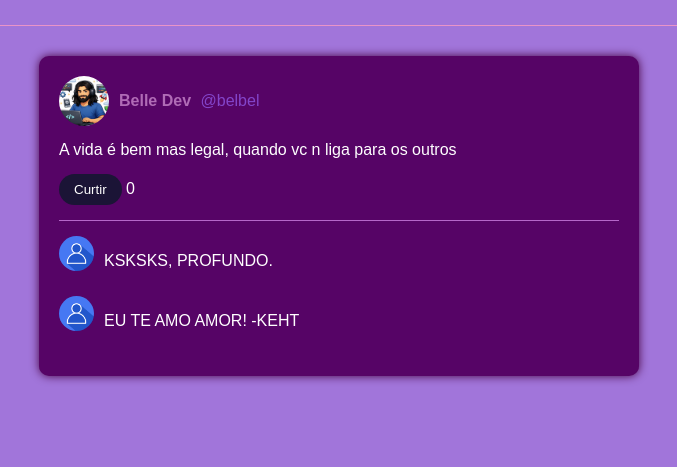
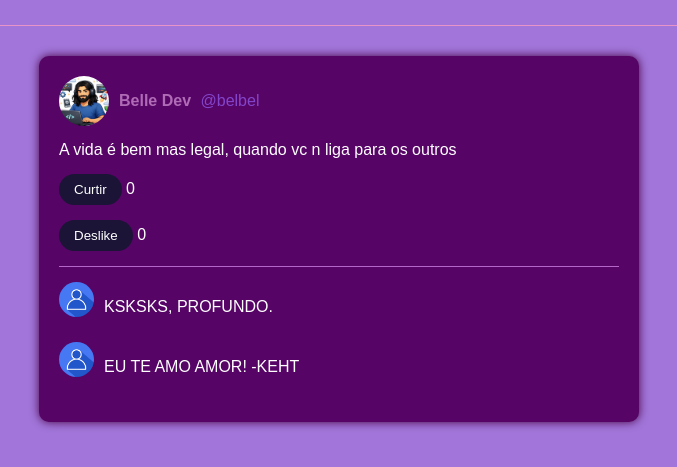
Before and after one commit to isabele9585784-bit/mini-social-Isabele, a plain HTML site: page index.html in a window 1280 px wide. Shown: the part 139-606 px from the top of the page, without its empty margins (301-978 px from the left). Drawn offline with Linux system fonts and the light colour scheme.

Commit message:
atualizacao

```diff
--- a/index.html
+++ b/index.html
@@ -31,6 +31,11 @@
       <button id="likeBtn">Curtir</button>
       <span id="likeCount">0</span>
     </div>
+<div class="post-actions">
+  <button id="likeBtn">Deslike</button>
+  <span id="likeCount">0</span>
+</div>
+
 
     <section class="comments">
       <div class="comment">
```
